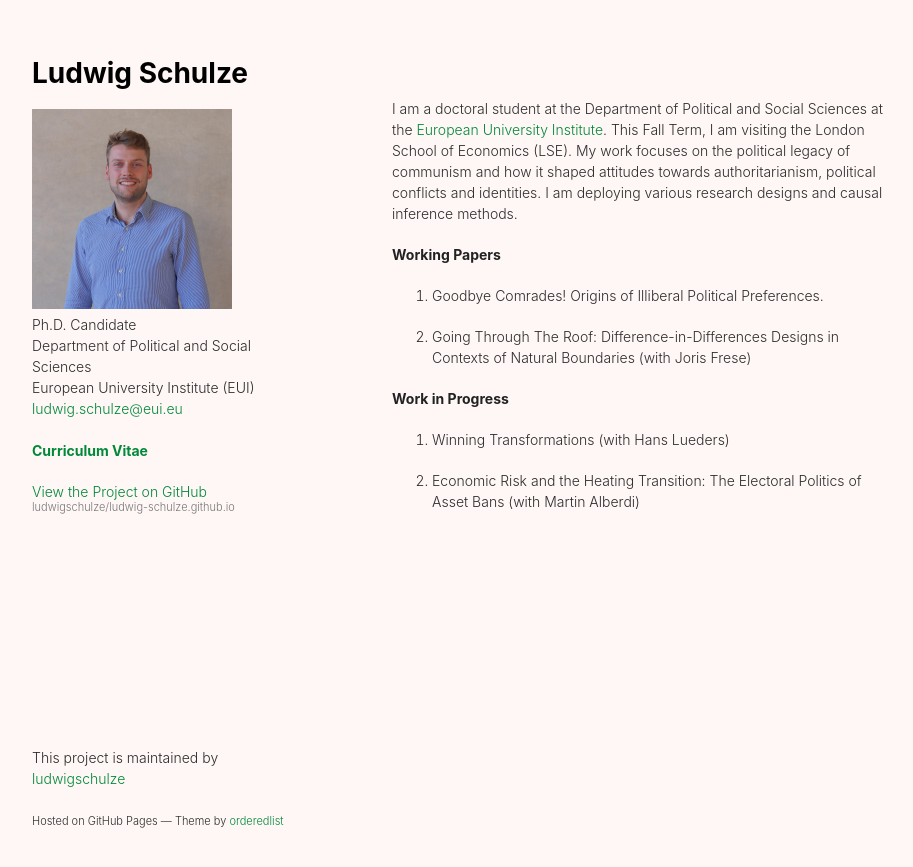
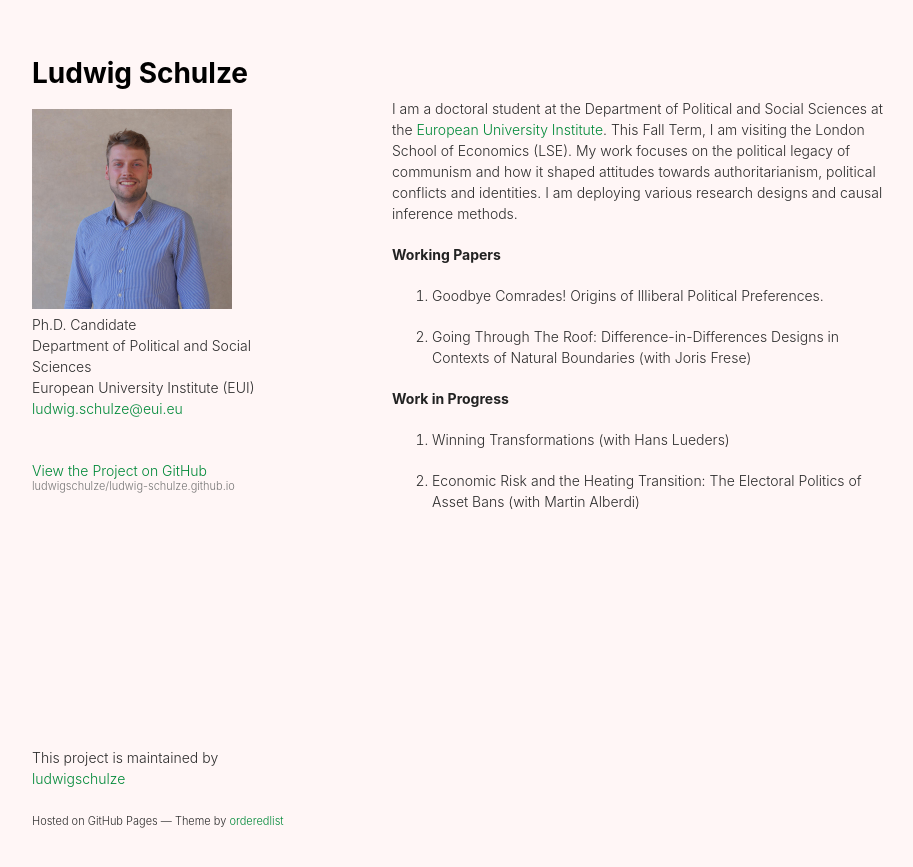
Before and after one commit to ludwigschulze/ludwig-schulze.github.io, a Jekyll site: the page built from index.md, in a window 1280 px wide. Shown: the top 867 px of the page, without its empty margins (178-1091 px from the left). Built offline with Jekyll 4.4.1, drawn with Linux system fonts in a browser that asks for light colours.

```diff
--- a/_config.yml
+++ b/_config.yml
@@ -6,7 +6,7 @@ description: |
   European University Institute (EUI)<br>
   <a href="mailto:ludwig.schulze@eui.eu">ludwig.schulze@eui.eu</a><br><br>
 
-  <a href="/cv/sept_2024_cv.pdf"><strong>Curriculum Vitae</strong></a>
+
 show_downloads: false
 google_analytics:
 theme: jekyll-theme-minimal
```
